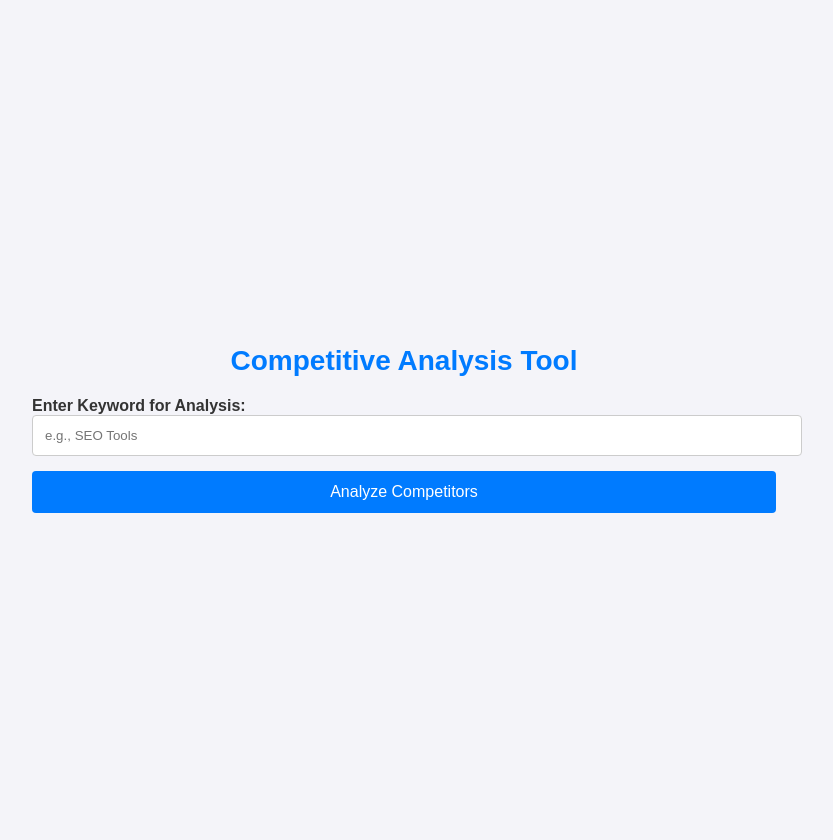
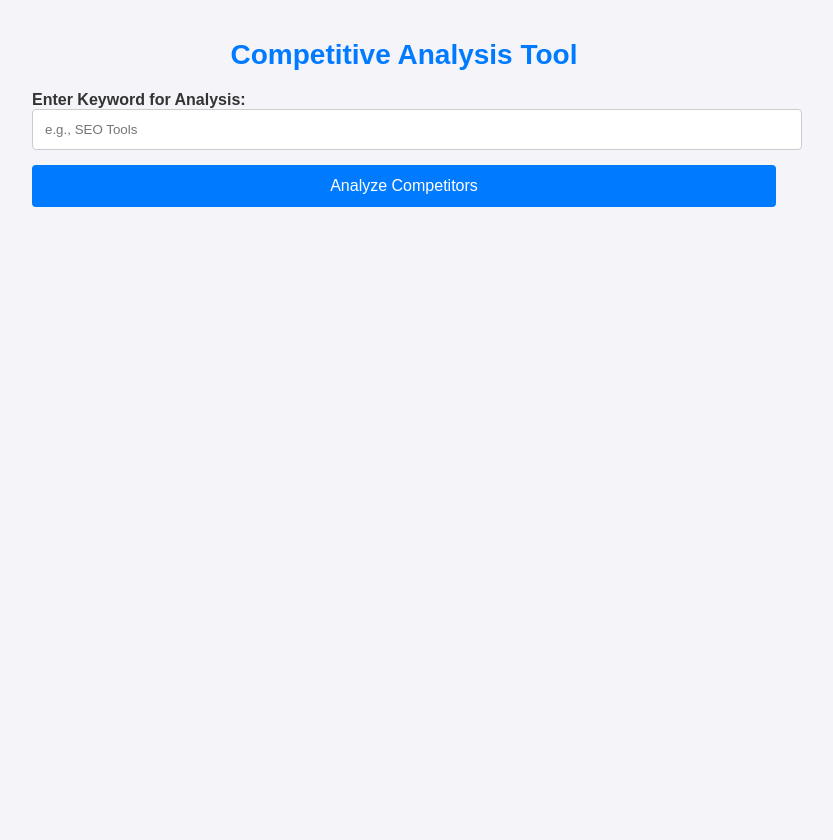
Before and after one commit to akashn-1412/Competitive-Analysis, a Flask app: page / in a window 1280 px wide. Shown: the whole page, without its empty margins (236-1069 px from the left). Run offline with Flask 3, Linux system fonts and the light colour scheme.

Commit message:
Update index.html

```diff
--- a/templates/index.html
+++ b/templates/index.html
@@ -8,12 +8,12 @@
         body {
             font-family: Arial, sans-serif;
             display: flex;
-            justify-content: center;
+            justify-content: flex-start; /* Changed to flex-start to align items at the top */
             align-items: center;
             flex-direction: column;
             min-height: 100vh;
             background-color: #f4f4f9;
-            margin: 0;
+            margin: 0; /* Removed top margin */
             padding: 20px;
             color: #333;
         }
```
